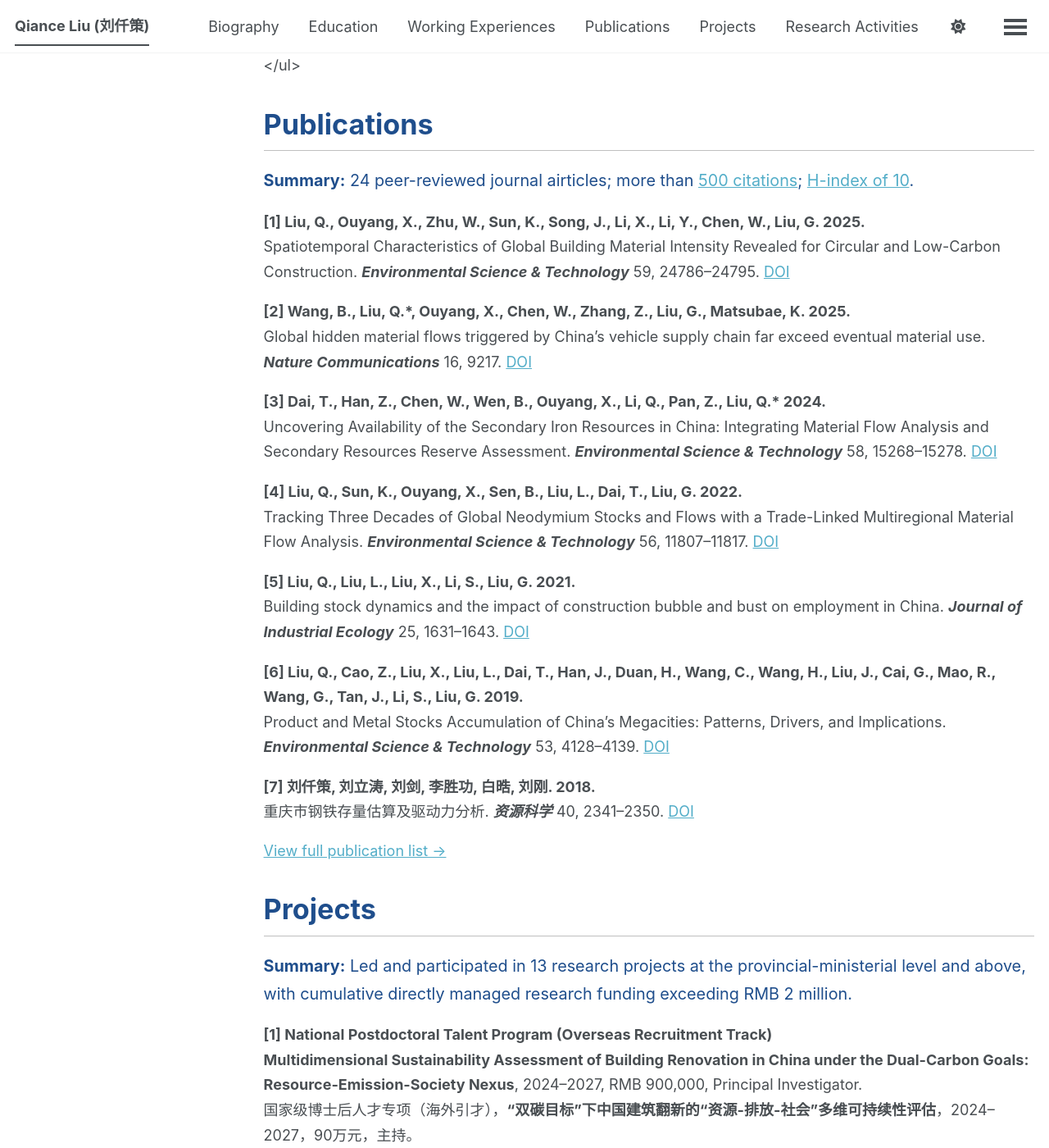
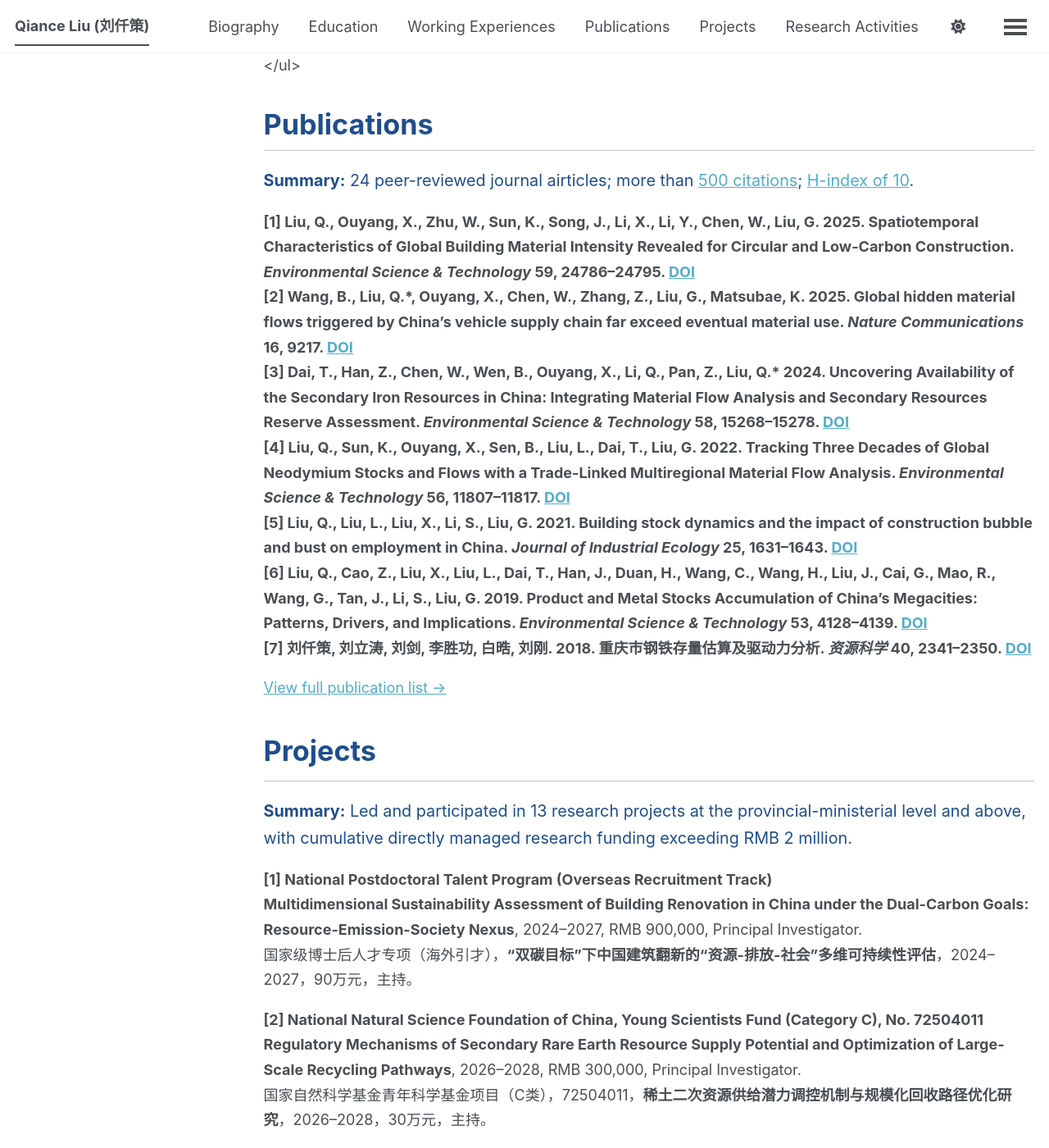
Before and after one commit to QianceLIU/qianceliu.github.io, a Jekyll site: the page built from _pages/about.md, in a window 1280 px wide and 1400 px high, scrolled down 1851 px. Shown: the whole window at 82% size. Built offline with Jekyll 4.4.1, drawn with Linux system fonts in a browser that asks for light colours; a script bundle is joined from its source files by our own code; library files that are not in the unit come from our copies; some of the changed lines change nothing that is shown.

Commit message:
Update about.md

```diff
--- a/_pages/about.md
+++ b/_pages/about.md
@@ -192,38 +192,31 @@ author_profile: false
 </p>
 
 <div class="pub-item">
-  <div class="pub-title">[1] <strong>Liu, Q.</strong>, Ouyang, X., Zhu, W., Sun, K., Song, J., Li, X., Li, Y., Chen, W., Liu, G. 2025.</div>
-  Spatiotemporal Characteristics of Global Building Material Intensity Revealed for Circular and Low-Carbon Construction. <strong><em>Environmental Science &amp; Technology</em></strong> 59, 24786–24795. <a href="https://doi.org/10.1021/acs.est.5c05684">DOI</a>
+  <div class="pub-title">[1] <strong>Liu, Q.</strong>, Ouyang, X., Zhu, W., Sun, K., Song, J., Li, X., Li, Y., Chen, W., Liu, G. 2025. Spatiotemporal Characteristics of Global Building Material Intensity Revealed for Circular and Low-Carbon Construction. <strong><em>Environmental Science &amp; Technology</em></strong> 59, 24786–24795. <a href="https://doi.org/10.1021/acs.est.5c05684">DOI</a>
 </div>
 
 <div class="pub-item">
-  <div class="pub-title">[2] Wang, B., <strong>Liu, Q.</strong>*, Ouyang, X., Chen, W., Zhang, Z., Liu, G., Matsubae, K. 2025.</div>
-  Global hidden material flows triggered by China’s vehicle supply chain far exceed eventual material use. <strong><em>Nature Communications</em></strong> 16, 9217. <a href="https://doi.org/10.1038/s41467-025-64090-x">DOI</a>
+  <div class="pub-title">[2] Wang, B., <strong>Liu, Q.</strong>*, Ouyang, X., Chen, W., Zhang, Z., Liu, G., Matsubae, K. 2025. Global hidden material flows triggered by China’s vehicle supply chain far exceed eventual material use. <strong><em>Nature Communications</em></strong> 16, 9217. <a href="https://doi.org/10.1038/s41467-025-64090-x">DOI</a>
 </div>
 
 <div class="pub-item">
-  <div class="pub-title">[3] Dai, T., Han, Z., Chen, W., Wen, B., Ouyang, X., Li, Q., Pan, Z., <strong>Liu, Q.</strong>* 2024.</div>
-  Uncovering Availability of the Secondary Iron Resources in China: Integrating Material Flow Analysis and Secondary Resources Reserve Assessment. <strong><em>Environmental Science &amp; Technology</em></strong> 58, 15268–15278. <a href="https://doi.org/10.1021/acs.est.3c09975">DOI</a>
+  <div class="pub-title">[3] Dai, T., Han, Z., Chen, W., Wen, B., Ouyang, X., Li, Q., Pan, Z., <strong>Liu, Q.</strong>* 2024. Uncovering Availability of the Secondary Iron Resources in China: Integrating Material Flow Analysis and Secondary Resources Reserve Assessment. <strong><em>Environmental Science &amp; Technology</em></strong> 58, 15268–15278. <a href="https://doi.org/10.1021/acs.est.3c09975">DOI</a>
 </div>
 
 <div class="pub-item">
-  <div class="pub-title">[4] <strong>Liu, Q.</strong>, Sun, K., Ouyang, X., Sen, B., Liu, L., Dai, T., Liu, G. 2022.</div>
-  Tracking Three Decades of Global Neodymium Stocks and Flows with a Trade-Linked Multiregional Material Flow Analysis. <strong><em>Environmental Science &amp; Technology</em></strong> 56, 11807–11817. <a href="https://doi.org/10.1021/acs.est.2c02247">DOI</a>
+  <div class="pub-title">[4] <strong>Liu, Q.</strong>, Sun, K., Ouyang, X., Sen, B., Liu, L., Dai, T., Liu, G. 2022. Tracking Three Decades of Global Neodymium Stocks and Flows with a Trade-Linked Multiregional Material Flow Analysis. <strong><em>Environmental Science &amp; Technology</em></strong> 56, 11807–11817. <a href="https://doi.org/10.1021/acs.est.2c02247">DOI</a>
 </div>
 
 <div class="pub-item">
-  <div class="pub-title">[5] <strong>Liu, Q.</strong>, Liu, L., Liu, X., Li, S., Liu, G. 2021.</div>
-  Building stock dynamics and the impact of construction bubble and bust on employment in China. <strong><em>Journal of Industrial Ecology</em></strong> 25, 1631–1643. <a href="https://doi.org/10.1111/jiec.13182">DOI</a>
+  <div class="pub-title">[5] <strong>Liu, Q.</strong>, Liu, L., Liu, X., Li, S., Liu, G. 2021. Building stock dynamics and the impact of construction bubble and bust on employment in China. <strong><em>Journal of Industrial Ecology</em></strong> 25, 1631–1643. <a href="https://doi.org/10.1111/jiec.13182">DOI</a>
 </div>
 
 <div class="pub-item">
-  <div class="pub-title">[6] <strong>Liu, Q.</strong>, Cao, Z., Liu, X., Liu, L., Dai, T., Han, J., Duan, H., Wang, C., Wang, H., Liu, J., Cai, G., Mao, R., Wang, G., Tan, J., Li, S., Liu, G. 2019.</div>
-  Product and Metal Stocks Accumulation of China’s Megacities: Patterns, Drivers, and Implications. <strong><em>Environmental Science &amp; Technology</em></strong> 53, 4128–4139. <a href="https://doi.org/10.1021/acs.est.9b00387">DOI</a>
+  <div class="pub-title">[6] <strong>Liu, Q.</strong>, Cao, Z., Liu, X., Liu, L., Dai, T., Han, J., Duan, H., Wang, C., Wang, H., Liu, J., Cai, G., Mao, R., Wang, G., Tan, J., Li, S., Liu, G. 2019. Product and Metal Stocks Accumulation of China’s Megacities: Patterns, Drivers, and Implications. <strong><em>Environmental Science &amp; Technology</em></strong> 53, 4128–4139. <a href="https://doi.org/10.1021/acs.est.9b00387">DOI</a>
 </div>
 
 <div class="pub-item">
-  <div class="pub-title">[7] <strong>刘仟策</strong>, 刘立涛, 刘剑, 李胜功, 白晧, 刘刚. 2018.</div>
-  重庆市钢铁存量估算及驱动力分析. <strong><em>资源科学</em></strong> 40, 2341–2350. <a href="https://doi.org/10.18402/resci.2018.12.02">DOI</a>
+  <div class="pub-title">[7] <strong>刘仟策</strong>, 刘立涛, 刘剑, 李胜功, 白晧, 刘刚. 2018. 重庆市钢铁存量估算及驱动力分析. <strong><em>资源科学</em></strong> 40, 2341–2350. <a href="https://doi.org/10.18402/resci.2018.12.02">DOI</a>
 </div>
 
 <p><a href="/full-publications/">View full publication list →</a></p>
```
